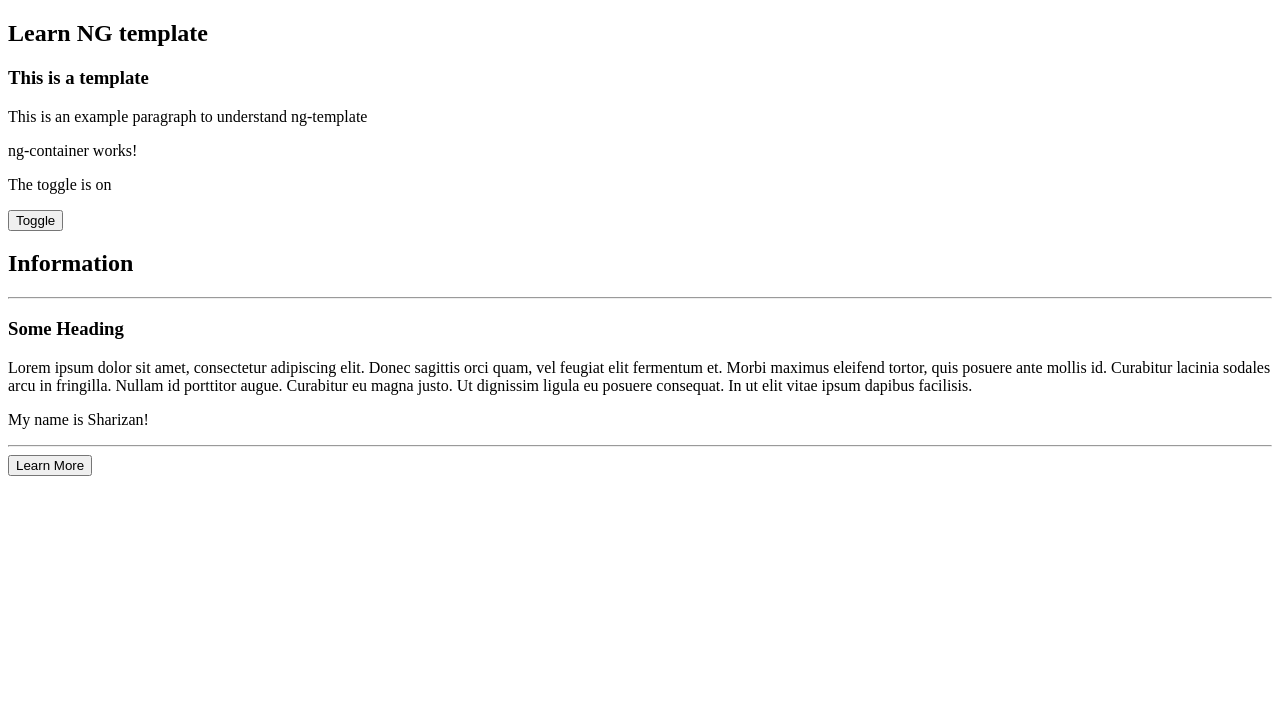
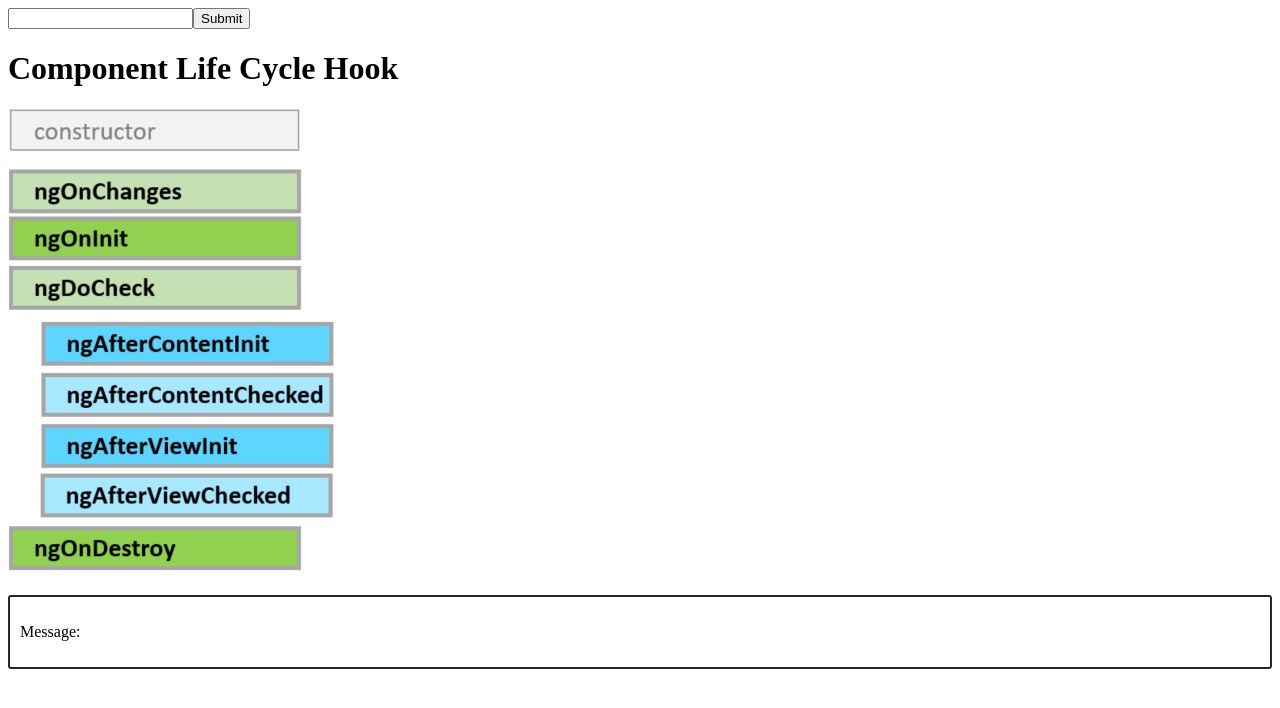
Before and after one commit to ijanzz5621/complete-angular-16, an Angular app: page / in a window 1280 px wide. Shown: the top 708 px of the page. Built offline with nearby package versions, Linux system fonts and the light colour scheme.

Commit message:
Learned angular life cycle hook

```diff
--- a/angular.json
+++ b/angular.json
@@ -96,5 +96,8 @@
         }
       }
     }
+  },
+  "cli": {
+    "analytics": false
   }
 }
--- /dev/null
+++ b/src/app/modules/component-lifecycle/component-lifecycle.component.css
@@ -0,0 +1,6 @@
+.demo {
+    margin: 20px 0px;
+    padding: 10px 10px;
+    border: #28282B 2px solid;
+    border-radius: 3px;
+}
--- /dev/null
+++ b/src/app/modules/component-lifecycle/component-lifecycle.component.html
@@ -0,0 +1,8 @@
+
+<h1><strong> Component Life Cycle Hook</strong></h1>
+
+<img src="./../../../assets/images/angular-lifecycle-hook.png" alt="">
+
+<div class="demo">
+    <p>Message: {{ message }}</p>
+</div>
--- /dev/null
+++ b/src/app/modules/component-lifecycle/component-lifecycle.component.ts
@@ -0,0 +1,56 @@
+import { Component, DoCheck, Input, OnChanges, OnInit, SimpleChanges } from '@angular/core';
+
+@Component({
+  selector: 'app-component-lifecycle',
+  standalone: true,
+  imports: [],
+  templateUrl: './component-lifecycle.component.html',
+  styleUrl: './component-lifecycle.component.css'
+})
+export class ComponentLifeCycleComponent implements OnChanges, OnInit, DoCheck {
+
+  title: string = 'Demo Component';
+  @Input()
+  message: string | undefined;
+
+  constructor() {
+    console.log('Initialized Component Init!');
+    console.log(this.title);
+    console.log(this.message);
+  }
+
+  ngOnChanges(changes: SimpleChanges) {
+    console.log('OnChanges hook triggered!');
+    console.log(this.message);
+    console.log(changes);
+  }
+
+  ngOnInit() {
+    console.log('OnInit hook triggered!');
+  }
+
+  ngDoCheck() {
+    console.log('OnDoCheck hook triggered!');
+  }
+
+  ngAfterContentInit() {
+    console.log('AfterContentInit hook triggered!');
+  }
+
+  ngAfterContentChecked() {
+    console.log('AfterContentChecked hook triggered!');
+  }
+
+  ngAfterViewInit() {
+    console.log('AfterViewInit hook triggered!');
+  }
+
+  ngAfterViewChecked() {
+    console.log('AfterViewChecked hook triggered!');
+  }
+
+  ngOnDestroy() {
+    console.log('OnDestroy hook triggered!');
+  }
+
+}
--- a/src/app/modules/content-child/parent/child/child.component.ts
+++ b/src/app/modules/content-child/parent/child/child.component.ts
@@ -1,4 +1,4 @@
-import { Component, ContentChild, ElementRef } from '@angular/core';
+import { Component, ContentChild, ContentChildren, ElementRef, QueryList } from '@angular/core';
 import { TestComponent } from '../../test/test.component';
 
 @Component({
@@ -13,12 +13,30 @@ export class ChildComponent {
   @ContentChild('para')
   paragraphEl: ElementRef | undefined;
 
+  // testing content children
+  @ContentChildren('para')
+  paragraphEls: QueryList<ElementRef> | undefined;
+
   @ContentChild(TestComponent)
   testEl: TestComponent | undefined;
 
+  @ContentChildren(TestComponent)
+  testEls: QueryList<TestComponent> | undefined;
+
   StyleParagraph() {
-    console.log(this.paragraphEl?.nativeElement);
-    console.log(this.testEl!.name);
+    //console.log(this.paragraphEl?.nativeElement);
+    //console.log(this.paragraphEls?._results)
+
+    this.paragraphEls?.forEach(item => {
+      console.log(item.nativeElement)
+    });
+
+    //console.log(this.testEl!.name);
+
+    this.testEls?.forEach(item => {
+      console.log(item.name)
+    })
+
   }
 
 }
--- a/src/app/modules/content-child/parent/parent.component.html
+++ b/src/app/modules/content-child/parent/parent.component.html
@@ -2,7 +2,7 @@
     <app-child>
         <h3>Some Heading</h3>
         <p #para>
-            Lorem ipsum dolor sit amet, consectetur adipiscing elit.
+            1. Lorem ipsum dolor sit amet, consectetur adipiscing elit.
             Donec sagittis orci quam, vel feugiat elit fermentum et.
             Morbi maximus eleifend tortor, quis posuere ante mollis id.
             Curabitur lacinia sodales arcu in fringilla. Nullam id porttitor augue.
@@ -10,7 +10,27 @@
             In ut elit vitae ipsum dapibus facilisis.
         </p>
 
-        <app-test></app-test>
+        <p #para>
+            2. Lorem ipsum dolor sit amet, consectetur adipiscing elit.
+            Donec sagittis orci quam, vel feugiat elit fermentum et.
+            Morbi maximus eleifend tortor, quis posuere ante mollis id.
+            Curabitur lacinia sodales arcu in fringilla. Nullam id porttitor augue.
+            Curabitur eu magna justo. Ut dignissim ligula eu posuere consequat.
+            In ut elit vitae ipsum dapibus facilisis.
+        </p>
+
+        <p #para>
+            3. Lorem ipsum dolor sit amet, consectetur adipiscing elit.
+            Donec sagittis orci quam, vel feugiat elit fermentum et.
+            Morbi maximus eleifend tortor, quis posuere ante mollis id.
+            Curabitur lacinia sodales arcu in fringilla. Nullam id porttitor augue.
+            Curabitur eu magna justo. Ut dignissim ligula eu posuere consequat.
+            In ut elit vitae ipsum dapibus facilisis.
+        </p>
+
+        <app-test [name]="'Sharizan'"></app-test>
+        <app-test [name]="'Safinaz'"></app-test>
+        <app-test [name]="'Dalila'"></app-test>
     </app-child>
 
 
--- a/src/app/modules/content-child/test/test.component.ts
+++ b/src/app/modules/content-child/test/test.component.ts
@@ -1,4 +1,4 @@
-import { Component } from '@angular/core';
+import { Component, Input } from '@angular/core';
 
 @Component({
   selector: 'app-test',
@@ -8,5 +8,6 @@ import { Component } from '@angular/core';
   styleUrl: './test.component.css'
 })
 export class TestComponent {
-  name: string = 'Sharizan';
+  @Input()
+  name: string = '';
 }
--- a/src/app/modules/content-children/content-children.component.html
+++ /dev/null
@@ -1 +0,0 @@
-<p>content-children works!</p>
--- a/src/app/modules/modules.component.html
+++ b/src/app/modules/modules.component.html
@@ -1,3 +1,9 @@
-<ng16-template></ng16-template>
-<app-ng-container></app-ng-container>
-<app-content-child></app-content-child>
+<!-- <ng16-template></ng16-template> -->
+<!-- <app-ng-container></app-ng-container> -->
+<!-- <app-content-child></app-content-child> -->
+
+<div class="container">
+    <input type="text" #inputEl>
+    <button (click)="onBtnClicked(inputEl)">Submit</button>
+    <app-component-lifecycle [message]="inputVal"></app-component-lifecycle>
+</div>
--- a/src/app/modules/modules.component.ts
+++ b/src/app/modules/modules.component.ts
@@ -3,6 +3,7 @@ import { Component } from '@angular/core';
 import { NgTemplateComponent } from './ng-template/ng-template.component';
 import { NgContainerComponent } from './ng-container/ng-container.component';
 import { ContentChildComponent } from './content-child/content-child.component';
+import { ComponentLifeCycleComponent } from './component-lifecycle/component-lifecycle.component';
 
 @Component({
   selector: 'app-modules',
@@ -10,11 +11,22 @@ import { ContentChildComponent } from './content-child/content-child.component';
   imports: [
     NgTemplateComponent,
     NgContainerComponent,
-    ContentChildComponent
+    ContentChildComponent,
+    ComponentLifeCycleComponent
   ],
   templateUrl: './modules.component.html',
   styleUrl: './modules.component.css'
 })
 export class ModulesComponent {
 
+  inputVal: string = '';
+
+  constructor() {
+    console.log("Initialize main module!");
+  }
+
+  onBtnClicked(inputEl: HTMLInputElement) {
+    this.inputVal = inputEl.value;
+  }
+
 }
```
Also changed, not shown: src/app/modules/content-children/content-children.component.ts (deleted, +0 -12 lines), src/app/modules/content-children/content-children.component.css (deleted), src/assets/images/angular-lifecycle-hook.png (added).
